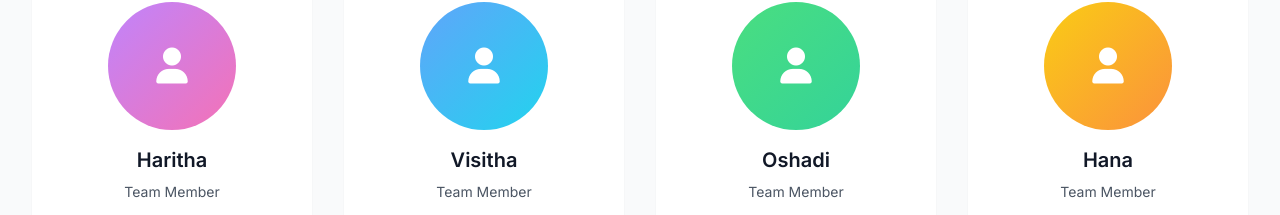
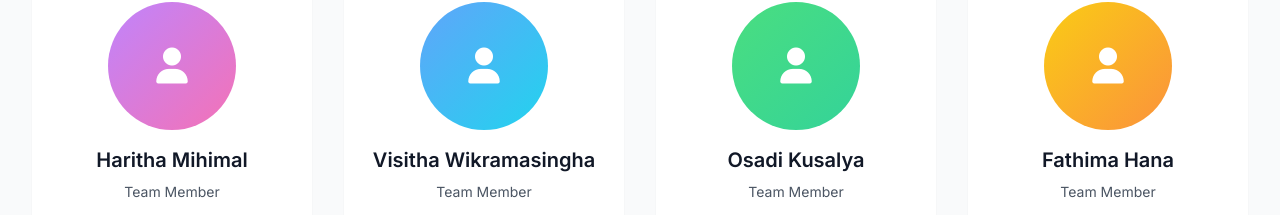
Before and after one commit to HarithaMihimal/dubgenix, a plain HTML site: page index.html in a window 1280 px wide. Shown: the part 5556-5771 px from the top of the page. Drawn offline with nearby package versions, Linux system fonts and the light colour scheme.

Commit message:
Update team member names in index.html for clarity and accuracy.

```diff
--- a/index.html
+++ b/index.html
@@ -531,7 +531,7 @@
                     <div class="w-32 h-32 mx-auto mb-4 rounded-full bg-gradient-to-br from-purple-400 to-pink-400 flex items-center justify-center">
                         <i class="fas fa-user text-4xl text-white"></i>
                     </div>
-                    <h3 class="text-xl font-semibold text-gray-900 mb-2">Haritha</h3>
+                    <h3 class="text-xl font-semibold text-gray-900 mb-2">Haritha Mihimal</h3>
                     <p class="text-gray-600 text-sm">Team Member</p>
                     <div class="flex justify-center space-x-3 mt-4">
                         <a href="#" class="text-gray-400 hover:text-purple-600 transition-colors">
@@ -548,7 +548,7 @@
                     <div class="w-32 h-32 mx-auto mb-4 rounded-full bg-gradient-to-br from-blue-400 to-cyan-400 flex items-center justify-center">
                         <i class="fas fa-user text-4xl text-white"></i>
                     </div>
-                    <h3 class="text-xl font-semibold text-gray-900 mb-2">Visitha</h3>
+                    <h3 class="text-xl font-semibold text-gray-900 mb-2">Visitha Wikramasingha</h3>
                     <p class="text-gray-600 text-sm">Team Member</p>
                     <div class="flex justify-center space-x-3 mt-4">
                         <a href="#" class="text-gray-400 hover:text-purple-600 transition-colors">
@@ -565,7 +565,7 @@
                     <div class="w-32 h-32 mx-auto mb-4 rounded-full bg-gradient-to-br from-green-400 to-emerald-400 flex items-center justify-center">
                         <i class="fas fa-user text-4xl text-white"></i>
                     </div>
-                    <h3 class="text-xl font-semibold text-gray-900 mb-2">Oshadi</h3>
+                    <h3 class="text-xl font-semibold text-gray-900 mb-2">Osadi Kusalya</h3>
                     <p class="text-gray-600 text-sm">Team Member</p>
                     <div class="flex justify-center space-x-3 mt-4">
                         <a href="#" class="text-gray-400 hover:text-purple-600 transition-colors">
@@ -582,7 +582,7 @@
                     <div class="w-32 h-32 mx-auto mb-4 rounded-full bg-gradient-to-br from-yellow-400 to-orange-400 flex items-center justify-center">
                         <i class="fas fa-user text-4xl text-white"></i>
                     </div>
-                    <h3 class="text-xl font-semibold text-gray-900 mb-2">Hana</h3>
+                    <h3 class="text-xl font-semibold text-gray-900 mb-2">Fathima Hana</h3>
                     <p class="text-gray-600 text-sm">Team Member</p>
                     <div class="flex justify-center space-x-3 mt-4">
                         <a href="#" class="text-gray-400 hover:text-purple-600 transition-colors">
```
